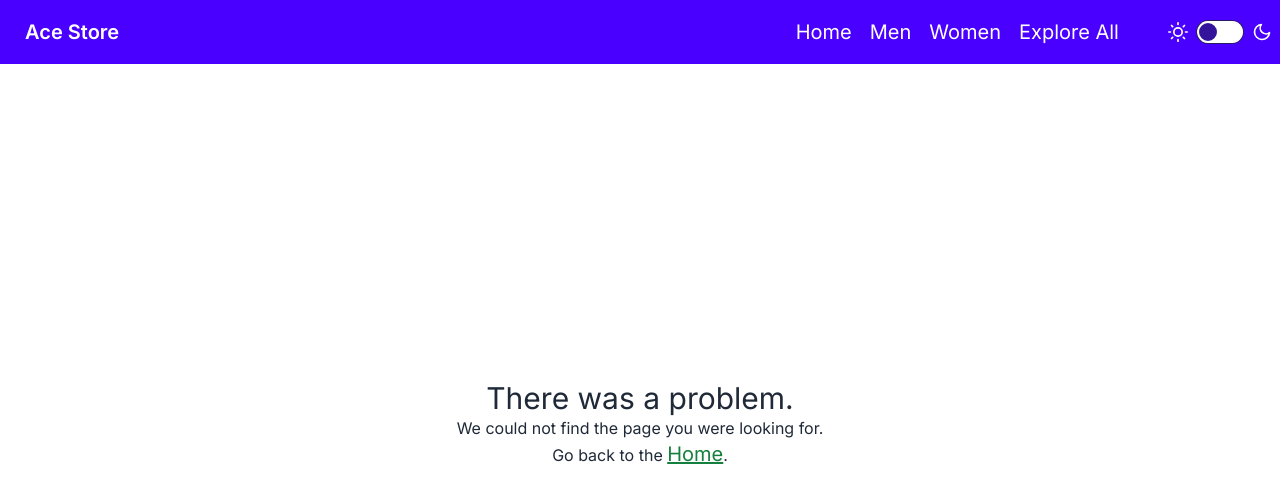
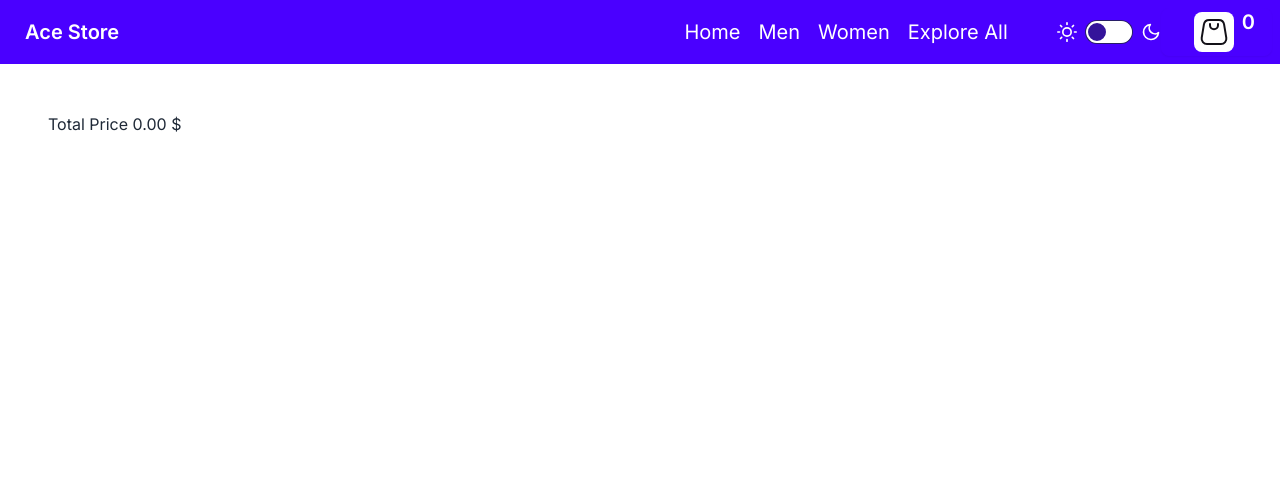
Before and after one commit to ajarek/next-14-ep-28-clothing-ecommerce, a Next.js app: page /cart in a window 1280 px wide. Before the commit this address had no page. Shown: the top 502 px of the page. Built offline with nearby package versions, Linux system fonts and the light colour scheme.

Commit message:
added zustand

```diff
--- /dev/null
+++ b/app/cart/page.tsx
@@ -0,0 +1,64 @@
+'use client'
+
+import { useEffect } from 'react'
+import { useCartStore } from '@/state/useCartStore'
+
+import Image from 'next/image'
+import Link from 'next/link'
+const Cart = () => {
+  const { products, removeFromCart } = useCartStore()
+  useEffect(() => {
+    useCartStore.persist.rehydrate()
+  }, [])
+  return (
+    <div  className='p-12'>
+      {products.map((product) => (
+        <div className='flex flex-col gap-4' key={product.id}>
+          <div className='flex justify-between items-center'>
+            <div className=''>
+              <Image
+                src={product.image}
+                alt={product.title}
+                width={60}
+                height={60}
+                style={{
+                  width: '50px',
+                  height: '50px',
+                  objectFit: 'cover'
+                }}
+              />
+
+            </div>
+            <div className=' flex gap-10 items-center '>
+                <p className=' text-sm'>{product.title.slice(0, 20)}</p>
+                <p className=' text-sm'>{product.count}</p>
+                <p className='text-xl'>${product.price}</p>
+                <p className='text-xl'>${product.price*product.count}</p>
+              </div>
+            <div className='flex gap-2'>
+              <button
+                className='btn btn-ghost'
+                onClick={() => removeFromCart(product)}
+              >
+                Remove
+              </button>
+            </div>
+          </div>
+        </div>
+      ))}
+      <div>
+        Total Price{' '}
+              {[...products]
+                .reduce(
+                  (a: number, b: { price: number; count: number }) =>
+                    a + b.price * b.count,
+                  0
+                )
+                .toFixed(2)}{' '}
+              $
+      </div>
+    </div>
+  )
+}
+
+export default Cart
--- /dev/null
+++ b/app/product/[id]/page.tsx
@@ -0,0 +1,32 @@
+import { getData } from '@/api/getData'
+import Price from '@/components/Price'
+import Image from 'next/image'
+import React from 'react'
+
+const Page = async ({ params }: { params: { id: string } }) => {
+  const page = await getData(`https://fakestoreapi.com/products/${params.id}`)
+  return (
+    <div className='min-h-[calc(100vh-64px)] grid grid-cols-2 max-sm:grid-cols-1 gap-4 place-items-center py-4'>
+      <div>
+        <Image
+          src={page.image}
+          alt={page.title}
+          width={300}
+          height={400}
+        />
+      </div>
+      <div className='h-full flex flex-col justify-center gap-2 p-4'>
+        <h1 className='text-3xl'>{page.title}</h1>
+        <p>Category:
+          {page.category}</p>
+        <p>Product description:<br/> {page.description}</p>
+        <p>Rating: {page.rating.rate}</p>
+        <p>Quantity in stock: {page.rating.count}</p>
+
+        <Price product={page} />
+      </div>
+    </div>
+  )
+}
+
+export default Page
--- a/components/Navbar.tsx
+++ b/components/Navbar.tsx
@@ -2,8 +2,10 @@
 import Link from 'next/link'
 import { useState, useEffect } from 'react'
 import MobileMenu from './MobileMenu'
-
+import Image from 'next/image'
+import { useCartStore } from '@/state/useCartStore'
 const Navbar = () => {
+  const { totalItems } = useCartStore()
   const [open, setOpen] = useState(false)
   const [isDark, setIsDark] = useState(false)
 
@@ -130,6 +132,17 @@ const Navbar = () => {
           <path d='M21 12.79A9 9 0 1 1 11.21 3 7 7 0 0 0 21 12.79z'></path>
         </svg>
       </label>
+      <Link href='/cart/' className='btn btn-primary text-2xl'>
+      <Image
+                src={'/images/cart.svg'}
+                alt='icon'
+                width={40}
+                height={40}
+                className='bg-white ml-4  rounded-lg p-1'
+              />
+          <sup className='text-xl text-white '>
+          {totalItems}
+                  </sup></Link>
       {open && <MobileMenu />}
     </div>
   )
--- /dev/null
+++ b/components/Price.tsx
@@ -0,0 +1,81 @@
+'use client'
+
+
+import { useRouter } from 'next/navigation'
+import { useCartStore, ProductType } from '@/state/useCartStore'
+import React, { useEffect, useState } from 'react'
+import { Bounce, ToastContainer, toast } from 'react-toastify'
+import 'react-toastify/dist/ReactToastify.css'
+
+const Price = ({ product }: { product: ProductType }) => {
+  const [total, setTotal] = useState(product.price)
+  const [count, setCount] = useState(1)
+  const router = useRouter()
+  const { addToCart } = useCartStore()
+
+  useEffect(() => {
+    useCartStore.persist.rehydrate()
+  }, [])
+
+  const handleCart = () => {
+    addToCart({
+      id: product.id,
+      title: product.title,
+      image: product.image,
+      price: product.price,
+      count: count,
+    })
+    toast.success('🦄 The product added to the cart!', {
+      position: 'top-right',
+      autoClose: 2000,
+      hideProgressBar: false,
+      closeOnClick: true,
+      pauseOnHover: true,
+      draggable: true,
+      progress: undefined,
+      theme: 'light',
+      transition: Bounce,
+    })
+    setTimeout(() => {
+      router.push('/store/all')
+    }, 2000)
+  }
+
+  return (
+    <div className='flex flex-col gap-4'>
+      <h2 className='text-2xl font-bold'>${(+total).toFixed(2)}</h2>
+      {/* OPTIONS CONTAINER */}
+
+      {/* QUANTITY AND ADD BUTTON CONTAINER */}
+      <div className='flex justify-between items-center'>
+        {/* QUANTITY */}
+        <div className='flex justify-between items-center w-full h-11 px-3 ring-2 ring-primary max-sm:w-3/4'>
+          <span className='mr-2'>Quantity</span>
+          <div className='flex gap-4 items-center max-sm:gap-2'>
+            <button
+              onClick={() => setCount((prev) => (prev > 1 ? prev - 1 : 1))}
+            >
+              {'◀'}
+            </button>
+            <span>{count}</span>
+            <button
+              onClick={() => setCount((prev) => (prev < 9 ? prev + 1 : 9))}
+            >
+              {'▶'}
+            </button>
+          </div>
+        </div>
+        {/* CART BUTTON */}
+        <button
+          className='uppercase w-56 btn btn-primary     text-white rounded-s-none max-sm:w-full max-sm:px-2 '
+          onClick={handleCart}
+        >
+          Add to Cart
+        </button>
+      </div>
+      <ToastContainer />
+    </div>
+  )
+}
+
+export default Price
--- a/components/Products.tsx
+++ b/components/Products.tsx
@@ -1,34 +1,37 @@
 import Image from 'next/image'
+import Link from 'next/link'
 import React from 'react'
 type Product = {
-  id:number
-  image:string
-  title:string
-  price:number
+  id: number
+  image: string
+  title: string
+  price: number
 }
-const Products = ({products}:{products:Product[]}) => {
+const Products = ({ products }: { products: Product[] }) => {
   return (
-    <>  {products.map((product: Product) => (
+    <>
 
-      <div key={product.id} className=' w-[300px] h-[360px] bg-base-100 shadow-2xl p-4 flex flex-col justify-between rounded-lg border border-gray-300'>
-
+      {products.map((product: Product) => (
+        <Link href={`/product/${product.id}`}
+          key={product.id}
+          className=' w-[300px] h-[360px] bg-base-100 shadow-2xl p-4 flex flex-col justify-between rounded-lg border border-gray-300'
+        >
           <Image
             src={product.image}
             alt={product.title}
             width={170}
             height={220}
-            style={{width:'170px',height:'220px',objectFit:'cover'}}
+            style={{ width: '170px', height: '220px', objectFit: 'cover' }}
           />
 
           <div className='flex flex-col '>
-          <p className=' text-sm'>{(product.title).slice(0, 20)}</p>
+            <p className=' text-sm'>{product.title.slice(0, 20)}</p>
             <p className='text-xl'>${product.price}</p>
             <div className=' self-end'>
-            <button className='btn btn-primary'>Buy Now</button>
+              <Link href='/cart/' className='btn btn-primary'>Buy Now</Link>
             </div>
           </div>
-      </div>
-
+        </Link>
       ))}
     </>
   )
--- a/package.json
+++ b/package.json
@@ -11,7 +11,9 @@
   "dependencies": {
     "next": "14.1.0",
     "react": "^18",
-    "react-dom": "^18"
+    "react-dom": "^18",
+    "react-toastify": "^10.0.4",
+    "zustand": "^4.5.0"
   },
   "devDependencies": {
     "@types/node": "^20",
--- /dev/null
+++ b/state/useCartStore.ts
@@ -0,0 +1,89 @@
+import { create } from 'zustand'
+import { persist } from 'zustand/middleware'
+
+export type ProductType = {
+  id: number
+  title: string
+  description?: string
+  image?: string
+  price: number
+}
+
+export type CartItemType = {
+  id: number
+  title: string
+  image?: string
+  price: number
+  count: number
+}
+
+export type CartType = {
+  products: CartItemType[]
+  totalItems: number
+  totalPrice: number
+}
+
+export type ActionTypes = {
+  addToCart: (item: CartItemType) => void
+  removeFromCart: (item: CartItemType) => void
+}
+
+const INITIAL_STATE = {
+  products: [],
+  totalItems: 0,
+  totalPrice: 0,
+}
+
+export const useCartStore = create(
+  persist<CartType & ActionTypes>(
+    (set, get) => ({
+      products: INITIAL_STATE.products,
+      totalItems: INITIAL_STATE.totalItems,
+      totalPrice: INITIAL_STATE.totalPrice,
+
+      addToCart(item: CartItemType) {
+        const products = get().products
+        const product = products.find(
+          (product: CartItemType) => product.id === item.id
+        )
+
+        if (product) {
+          product.count += item.count
+
+          set((state: CartType) => ({
+            products: products.map((p) =>
+              p.id === item.id ? { ...p, count: p.count + item.count } : p
+            ),
+            totalItems: state.totalItems + item.count,
+            totalPrice: state.totalPrice + item.count * item.price,
+          }))
+        } else {
+          set((state: CartType) => ({
+            products: [...state.products, item],
+            totalItems: state.totalItems + item.count,
+            totalPrice: state.totalPrice + item.count * item.price,
+          }))
+        }
+      },
+      removeFromCart(item: CartItemType) {
+        const products = get().products
+        const index = products.findIndex(
+          (product: CartItemType) => product.id === item.id
+        )
+
+        if (index !== -1) {
+          const updatedProducts = [...products]
+          updatedProducts.splice(index, 1)
+          const removedItemPrice = item.price * item.count
+
+          set((state: CartType) => ({
+            products: updatedProducts,
+            totalItems: state.totalItems - item.count,
+            totalPrice: state.totalPrice - removedItemPrice,
+          }))
+        }
+      },
+    }),
+    { name: 'cart', skipHydration: true }
+  )
+)
```
Also changed, not shown: public/images/cart.svg (added), 1 other file (tests, documents, lock files or other folders). Lines whose indentation alone changed are shown as unchanged.
